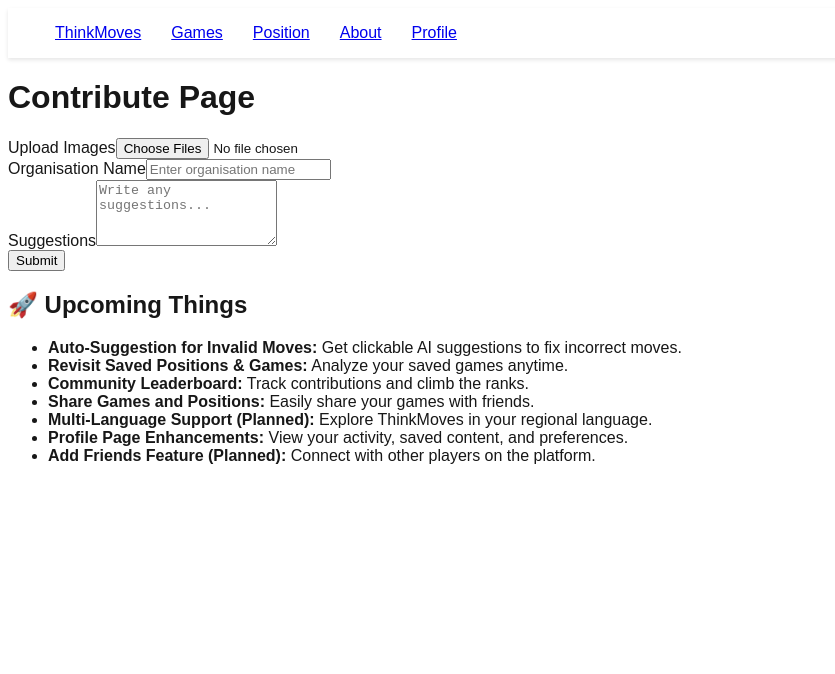
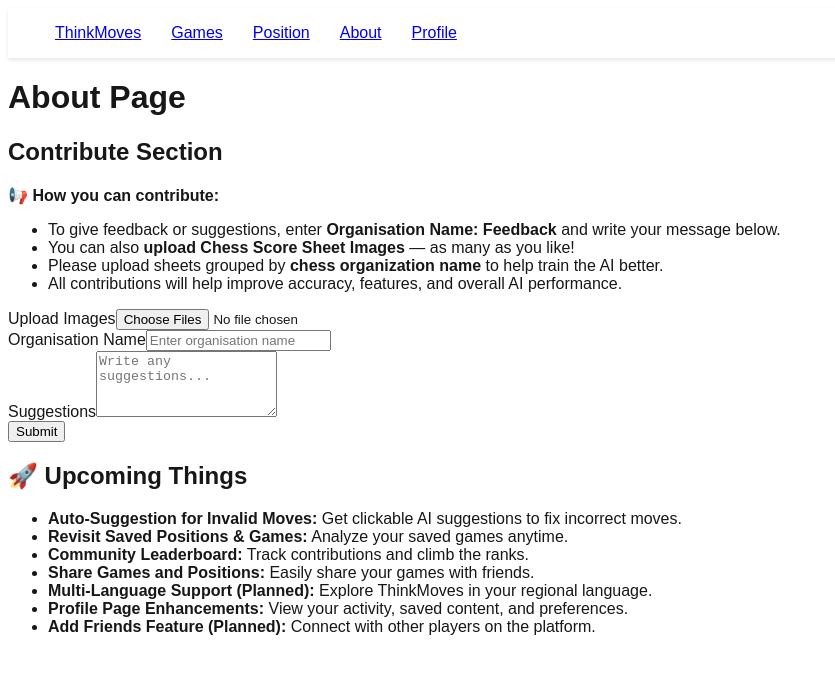
Before and after one commit to thinkmoves2025/thinkmovesui, a Next.js app: page /about in a window 1280 px wide. Shown: the top 674 px of the page, without its empty margins (0-835 px from the left). Built offline with nearby package versions, Linux system fonts and the light colour scheme; sample sign-in values are in the browser's storage.

Commit message:
Adding Details about Contribute Section

```diff
--- a/src/app/about/page.tsx
+++ b/src/app/about/page.tsx
@@ -58,10 +58,36 @@
 
   return (
     <div className="p-8 max-w-2xl mx-auto font-sans">
-      <h1 className="text-3xl font-bold mb-6 text-gray-800">Contribute Page</h1>
+      <h1 className="text-3xl font-bold mb-6 text-gray-800">About Page</h1>
+
 
       {token ? (
+
         <div className="space-y-6 bg-white shadow-md rounded-lg p-6 border border-gray-200">
+
+          <h2 className="text-3xl font-bold mb-6 text-gray-800">Contribute Section</h2>
+
+          {/* Instructions */}
+<div className="mb-6 bg-blue-50 border-l-4 border-blue-400 p-4 rounded-md">
+  <p className="text-gray-800 mb-2">
+    📢 <strong>How you can contribute:</strong>
+  </p>
+  <ul className="list-disc list-inside text-gray-700 space-y-1 text-sm">
+    <li>
+      To give feedback or suggestions, enter <strong>Organisation Name: Feedback</strong> and write your message below.
+    </li>
+    <li>
+      You can also <strong>upload Chess Score Sheet Images</strong> — as many as you like!
+    </li>
+    <li>
+      Please upload sheets grouped by <strong>chess organization name</strong> to help train the AI better.
+    </li>
+    <li>
+      All contributions will help improve accuracy, features, and overall AI performance.
+    </li>
+  </ul>
+</div>
+
           {/* Upload Images */}
           <div>
             <label className="block text-lg font-medium text-gray-700 mb-1">Upload Images</label>
@@ -127,11 +153,10 @@
         <p className="text-lg text-red-600">Please log in to contribute.</p>
       )}
     </div>
-    //Name the page as Information Hub / About
-    //try to change from Contribute Page to About/Information Page
+
     //Write More details about contribute saction
-//Option to download images of ChessGrow
-//Example Chess Score Sheets download
+    //Option to download images of ChessGrow
+    //Example Chess Score Sheets download
 
 
 
```
